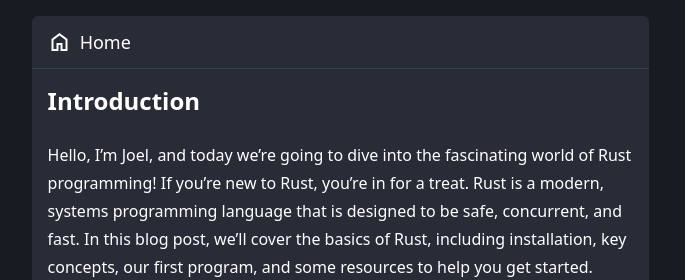
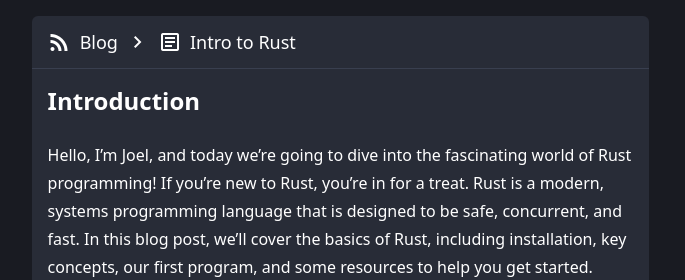
Before and after one commit to jjoeldaniel/periodicallyprogramming, an Astro site: page /blog/intro-to-rust in a window 1280 px wide. Shown: the top 280 px of the page, 216-901 px from the left. Built offline with nearby package versions, Linux system fonts and the light colour scheme; Astro itself is replaced by a stand-in of ours.

Commit message:
switch to new Header component

```diff
--- /dev/null
+++ b/src/components/Header.astro
@@ -0,0 +1,24 @@
+---
+interface Props {
+    slug: string;
+    title: string;
+}
+
+const { slug, title } = Astro.props;
+---
+
+<div
+    class="text-lg flex items-center pt-3 pb-3 p-4 border border-t-0 border-l-0 border-r-0 border-b-[#393f4f]"
+>
+    <span class="material-symbols-outlined pr-2">
+        <a href="/blog">rss_feed</a></span
+    >
+    <a href={slug}>Blog</a>
+
+    <span class="material-symbols-outlined pl-2">chevron_right</span>
+
+    <span class="material-symbols-outlined pl-2"
+        ><a href={slug}>article</a></span
+    >
+    <a href={slug} class="pl-2">{title}</a>
+</div>
--- a/src/pages/blog/[...slug].astro
+++ b/src/pages/blog/[...slug].astro
@@ -1,6 +1,7 @@
 ---
 import { getCollection } from "astro:content";
 import Layout from "../../layouts/Layout.astro";
+import Header from "../../components/Header.astro";
 
 export async function getStaticPaths() {
     const posts = await getCollection("blog");
@@ -12,18 +13,12 @@ export async function getStaticPaths() {
 
 const { entry } = Astro.props;
 const { Content } = await entry.render();
+const slug = "/blog/" + entry.slug;
 ---
 
 <Layout title={entry.data.title}>
     <main class="rounded-md bg-[#282c37] border-transparent ml-2">
-        <div
-            class="text-lg flex items-center pt-3 pb-3 p-4 border border-t-0 border-l-0 border-r-0 border-b-[#393f4f]"
-        >
-            <span class="material-symbols-outlined pr-2">
-                <a href="#">home</a></span
-            >
-            <a href="#">Home</a>
-        </div>
+        <Header slug={slug} title={entry.data.title} />
 
         <div class="p-4">
             <div
```
